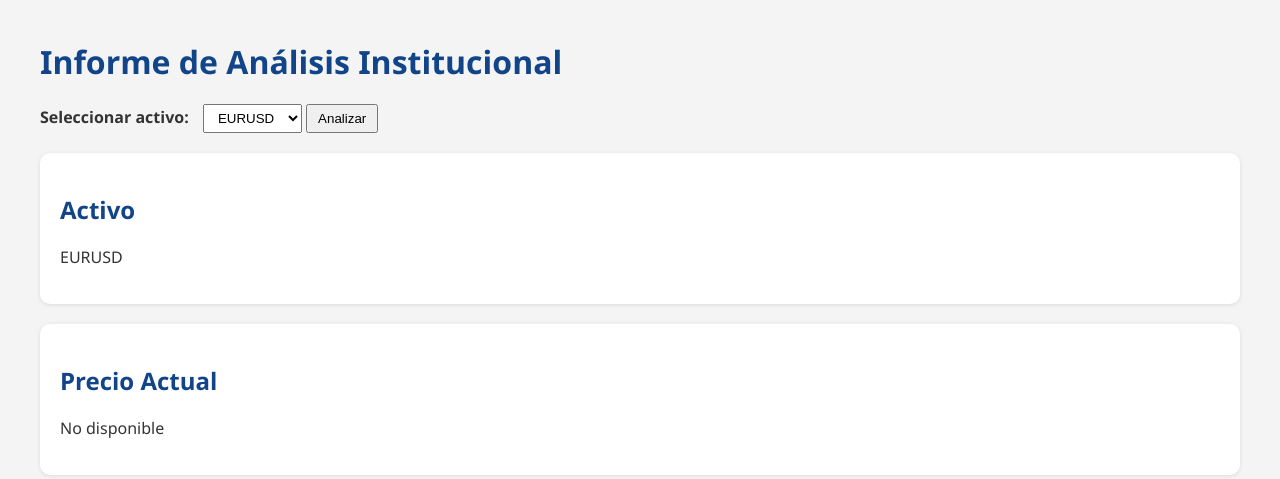
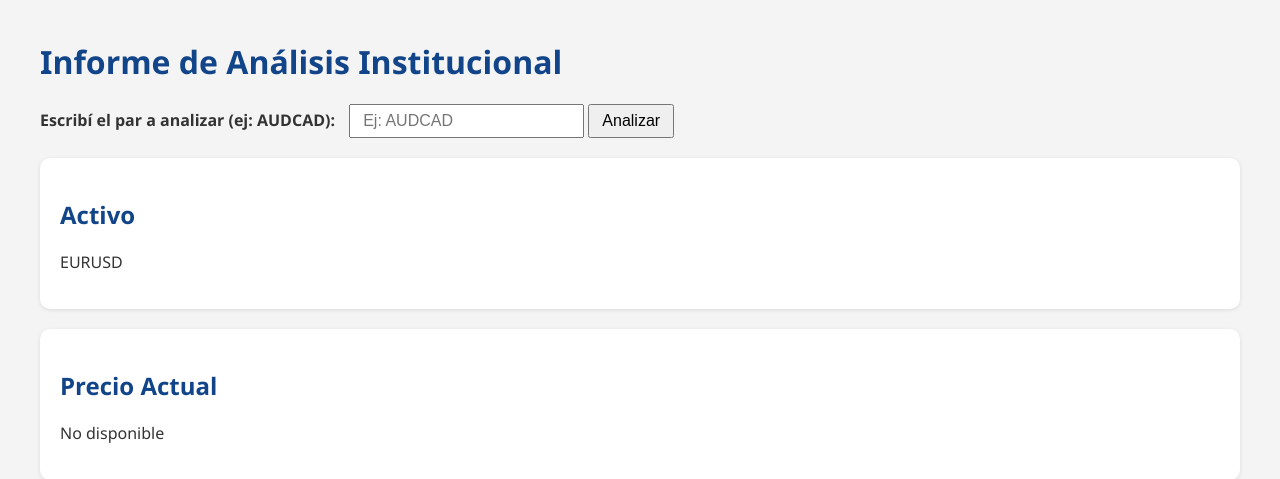
Before and after one commit to LildemonsS5/trading_SMC-ICT, a Flask app: page /analyze in a window 1280 px wide. Shown: the top 479 px of the page. Run offline with Flask 3, Linux system fonts and the light colour scheme; data that the repository does not hold is empty.

Commit message:
Update report.html

```diff
--- a/templates/report.html
+++ b/templates/report.html
@@ -30,8 +30,9 @@
             font-weight: bold;
             margin-right: 10px;
         }
-        select, button {
-            padding: 5px 10px;
+        input[type="text"], button {
+            padding: 6px 12px;
+            font-size: 1em;
         }
     </style>
 </head>
@@ -39,13 +40,8 @@
     <h1>Informe de Análisis Institucional</h1>
 
     <form action="/analyze" method="get">
-        <label for="symbol">Seleccionar activo:</label>
-        <select name="symbol" id="symbol">
-            <option value="EURUSD">EURUSD</option>
-            <option value="GBPUSD">GBPUSD</option>
-            <option value="USDJPY">USDJPY</option>
-            <option value="BTCUSD">BTCUSD</option>
-        </select>
+        <label for="symbol">Escribí el par a analizar (ej: AUDCAD):</label>
+        <input type="text" name="symbol" id="symbol" placeholder="Ej: AUDCAD" required>
         <button type="submit">Analizar</button>
     </form>
 
```
